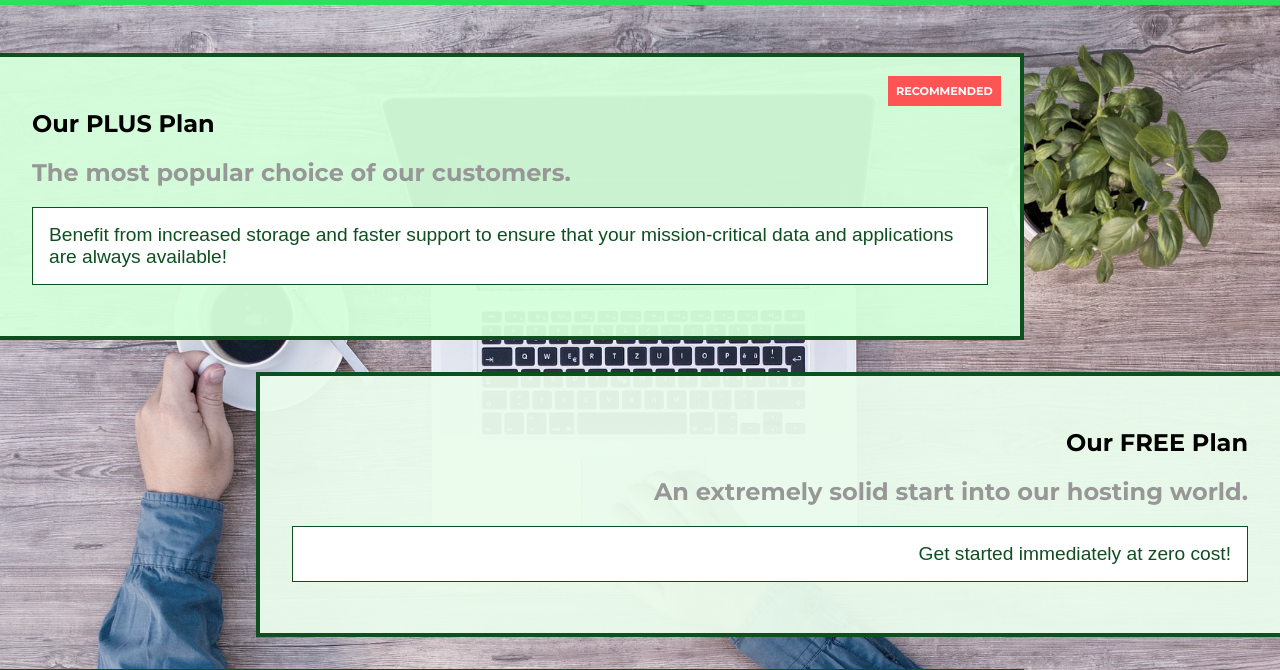
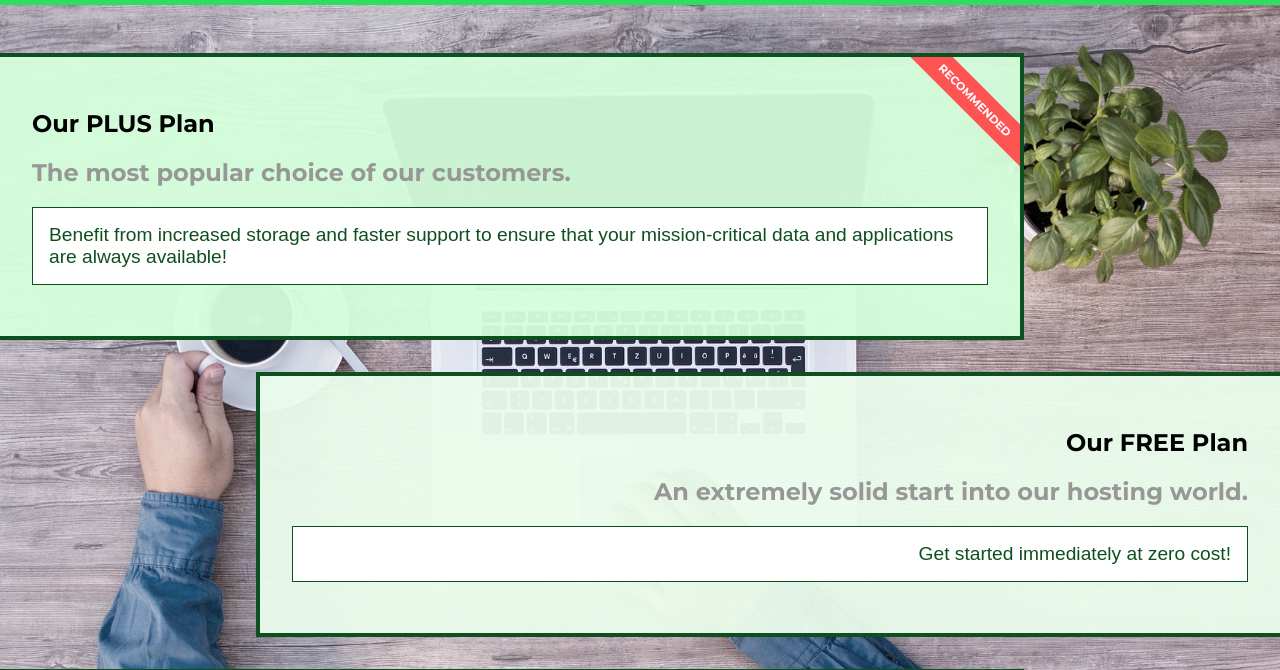
Before and after one commit to Chingiz-Kazim/html_css_practice, a plain HTML site: page packages/index.html in a window 1280 px wide. Shown: the part 51-721 px from the top of the page. Drawn offline with Linux system fonts and the light colour scheme; a web font is replaced by a local one.

Commit message:
transform prop

```diff
--- a/customers/customers.css
+++ b/customers/customers.css
@@ -17,11 +17,14 @@
   width: 100%;
   max-width: 40rem;
   box-shadow: 3px 3px 5px 3px rgba(0, 0, 0, 0.3);
+  transform: skew(20deg);
+  overflow: hidden;
 }
 
 .testimonial__image {
   width: 100%;
   vertical-align: top;
+  transform: skew(-20deg) scale(1.3);
 }
 
 .testimonial__info {
--- a/packages/packages.css
+++ b/packages/packages.css
@@ -17,6 +17,7 @@ main {
     margin: 1rem 0;
     border: 4px solid #0e4f1f;
     border-left: none;
+    overflow: hidden;
 }
 
 .package:hover,
@@ -36,11 +37,15 @@ main {
     position: absolute;
     top: 0;
     right: 0;
-    margin: 1.2rem;
+    margin: 0;
     font-size: 0.7rem;
     color: white;
     background: #ff5454;
     padding: 0.5rem;
+    transform: rotate(45deg) translate(3.5rem, -1rem);
+    transform-origin: center;
+    width: 12rem;
+    text-align: center;
 }
 
 .package__subtitle {
```
